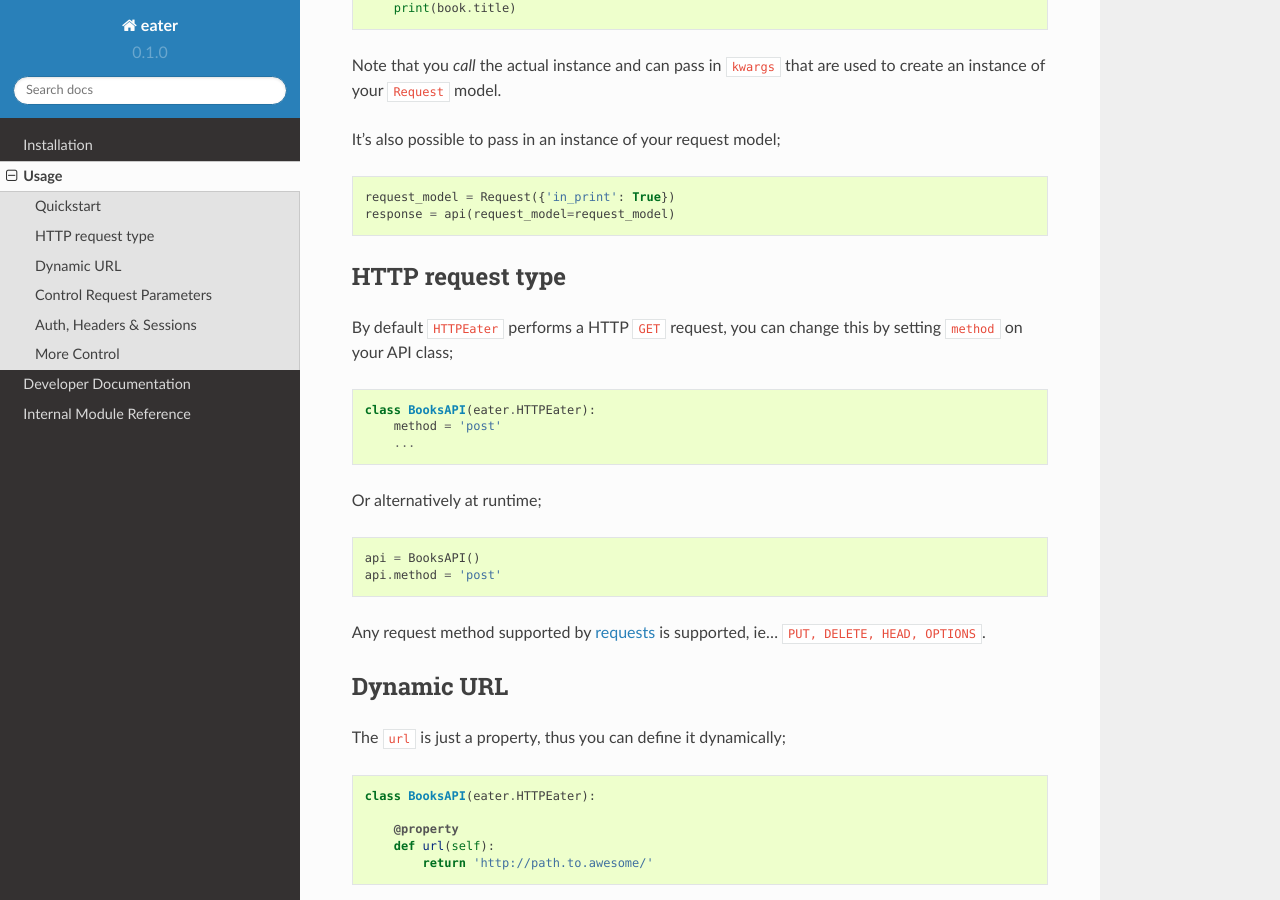
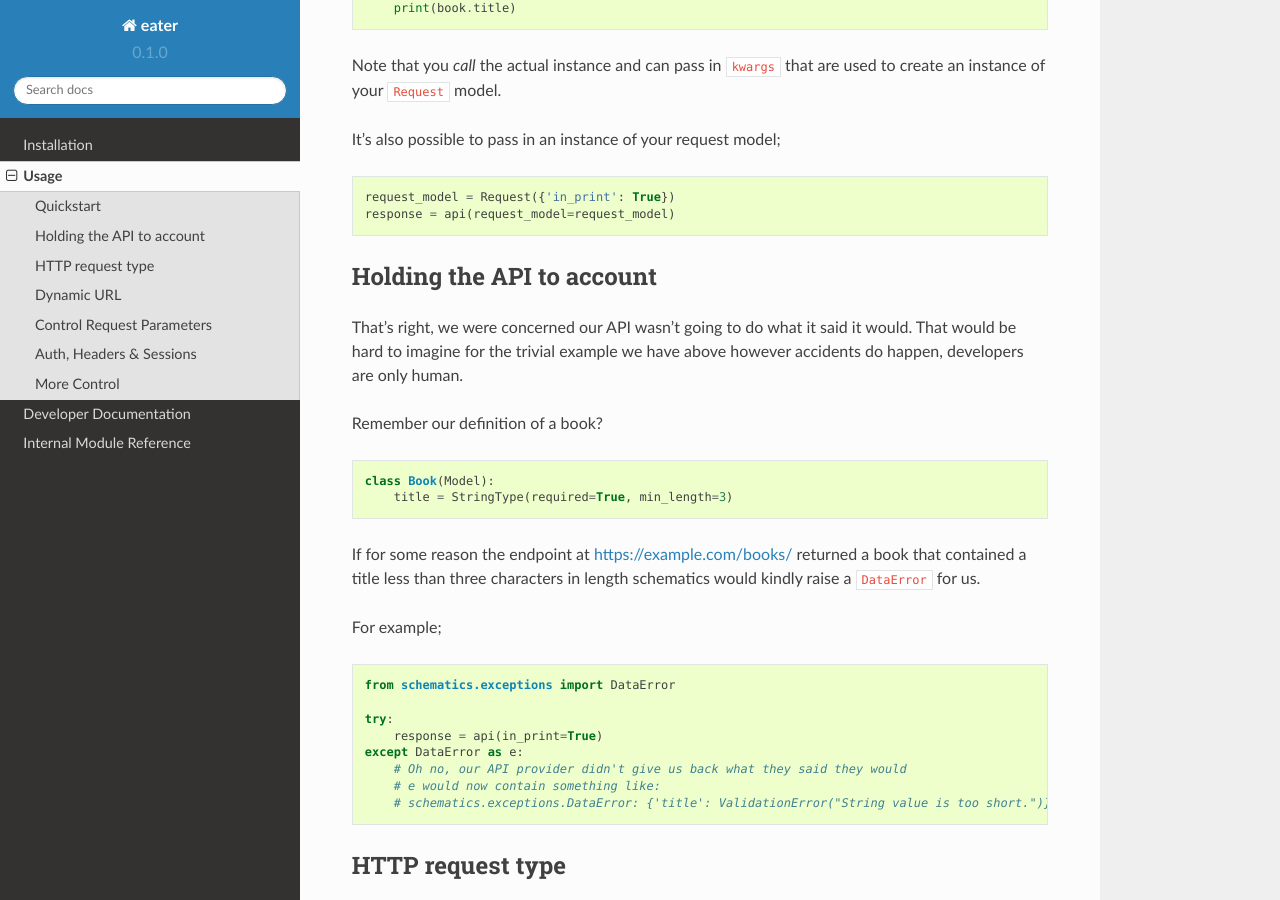
Before and after one commit to alexhayes/eater, a Sphinx documentation site: the page built from docs/usage.rst, in a window 1280 px wide and 900 px high, scrolled down 1064 px. Built offline with Sphinx 7.4.7 and the Read the Docs theme 2.0.0, drawn with Linux system fonts in a browser that asks for light colours.

Commit message:
Actually hold the API to account.

```diff
--- a/docs/usage.rst
+++ b/docs/usage.rst
@@ -66,6 +66,38 @@ It's also possible to pass in an instance of your request model;
 
     request_model = Request({'in_print': True})
     response = api(request_model=request_model)
+
+
+Holding the API to account
+--------------------------
+
+That's right, we were concerned our API wasn't going to do what it said it
+would. That would be hard to imagine for the trivial example we have above
+however accidents do happen, developers are only human.
+
+Remember our definition of a book?
+
+.. code-block:: python
+
+    class Book(Model):
+        title = StringType(required=True, min_length=3)
+
+If for some reason the endpoint at https://example.com/books/ returned a book
+that contained a title less than three characters in length schematics would
+kindly raise a ``DataError`` for us.
+
+For example;
+
+.. code-block:: python
+
+    from schematics.exceptions import DataError
+
+    try:
+        response = api(in_print=True)
+    except DataError as e:
+        # Oh no, our API provider didn't give us back what they said they would
+        # e would now contain something like:
+        # schematics.exceptions.DataError: {'title': ValidationError("String value is too short.")}
 
 
 HTTP request type
```
Also changed, not shown: 2 other files.
